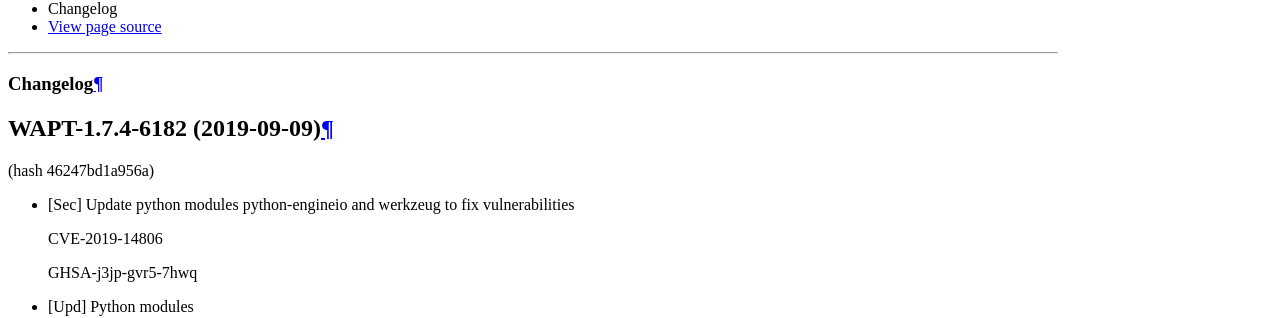
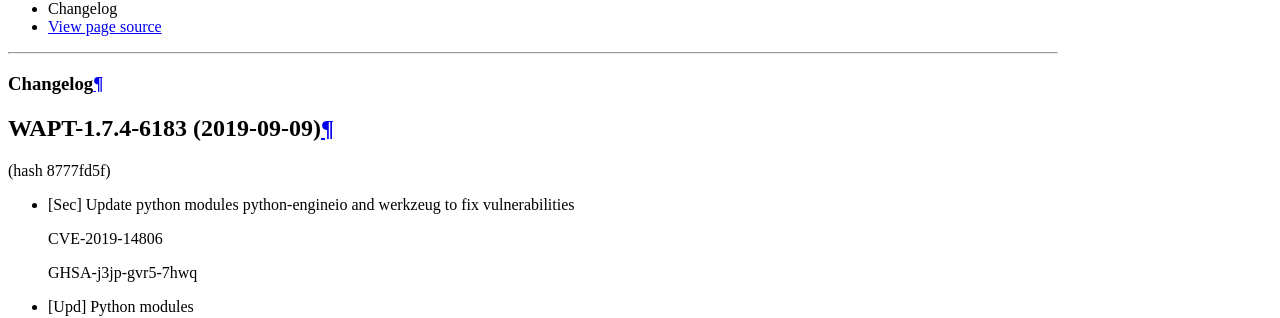
Before and after one commit to tranquilit/WAPT-Documentation, a Sphinx documentation site: the page built from source/wapt-changelog.rst, in a window 1280 px wide and 900 px high, scrolled down 3288 px. Shown: the part 145-463 px from the top of the window. Built offline with Sphinx 7.4.7 and the Read the Docs theme 2.0.0, drawn with Linux system fonts in a browser that asks for light colours; some of the changed text lies outside the part shown.

Commit message:
1.7.4.6183

```diff
--- a/source/wapt-changelog.rst
+++ b/source/wapt-changelog.rst
@@ -12,10 +12,10 @@
 Changelog
 =========
 
-WAPT-1.7.4-6182 (2019-09-09)
+WAPT-1.7.4-6183 (2019-09-09)
 ----------------------------
 
-(hash 46247bd1a956a)
+(hash 8777fd5f)
 
 * [Sec] Update python modules python-engineio  and werkzeug to fix vulnerabilities
 
```
